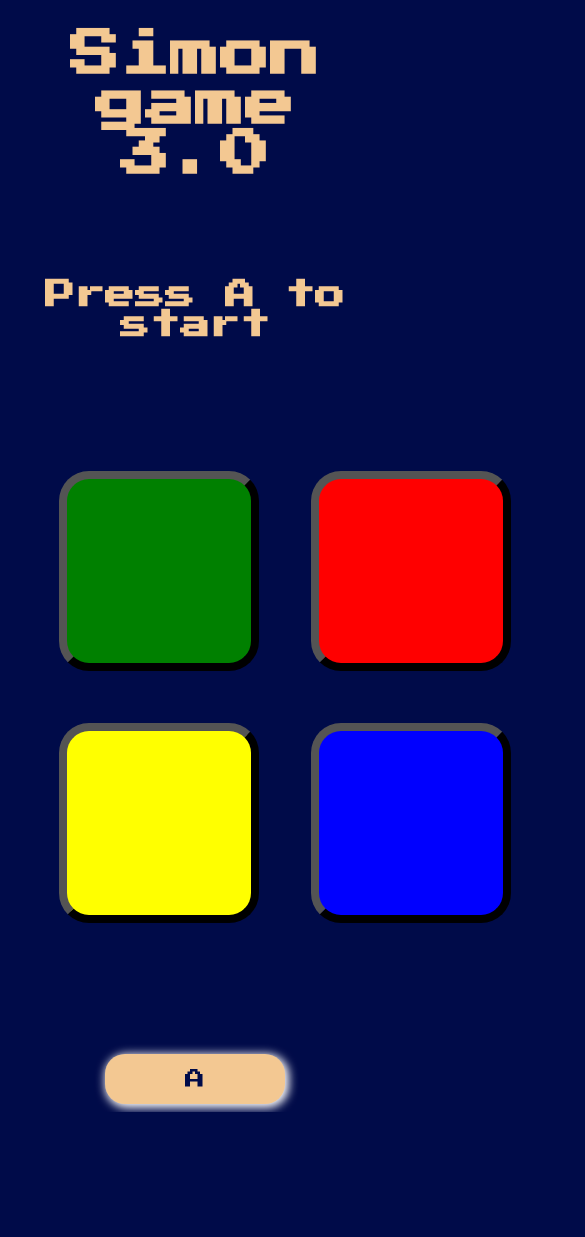
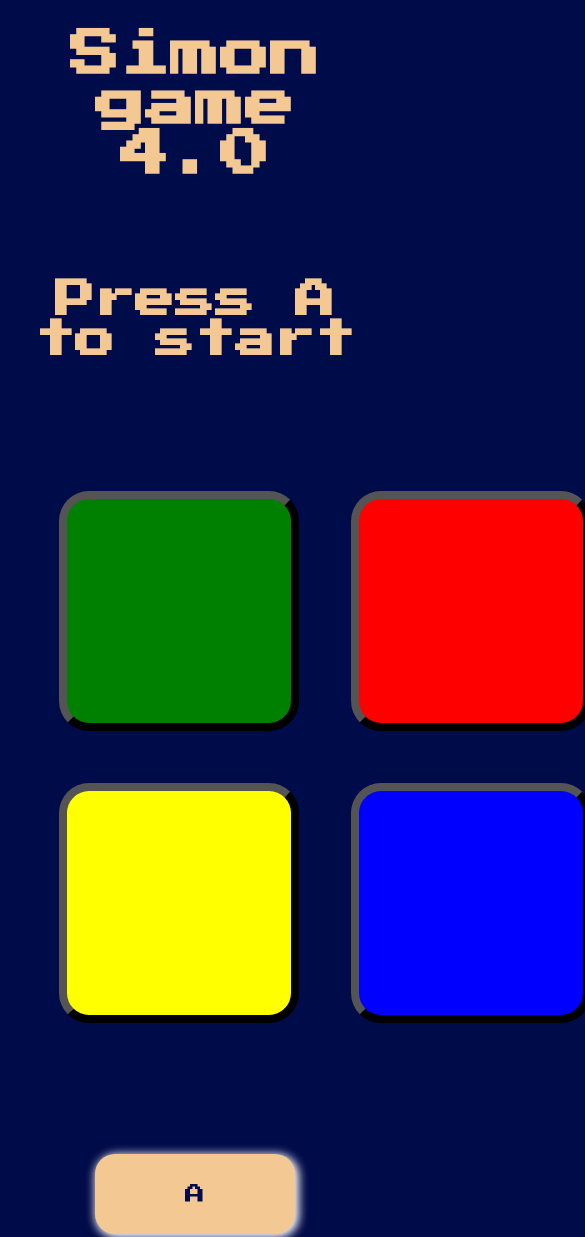
Before and after one commit to tuhinsubhrahazra/The-Simon-Game, a plain HTML site: page index.html in a window 390 px wide. Shown: the top 1237 px of the page, 585 px wide, since content can reach past the window. Before the commit the page ends 1112 px from the top, so only its background shows below. Drawn offline with nearby package versions, Linux system fonts and the light colour scheme.

Commit message:
Add files via upload

```diff
--- a/index.html
+++ b/index.html
@@ -12,7 +12,7 @@
   </head>
   <body>
 
-    <h1 class="name">Simon game 3.0</h1>
+    <h1 class="name">Simon game 4.0</h1>
     <h1 class="heading" >Press A to start</h1>
 
     <table class="buttons">
--- a/style.css
+++ b/style.css
@@ -70,12 +70,12 @@ body{
 @media (max-width: 1024px){
   .heading{
     margin-top: 100px;
-    font-size: 30px
+    font-size: 40px
   }
 
   .btn{
-    width: 200px;
-    height: 200px;
+    width: 240px;
+    height: 240px;
     border-radius: 30px;
     border-color: black;
     border-width: 8px;
@@ -92,8 +92,8 @@ body{
   }
 
   .startButton{
-    width: 180px;
-    height: 50px;
+    width: 200px;
+    height: 80px;
     background-color: #F3C892;
     margin-left: auto;
     margin-right: auto;
```
